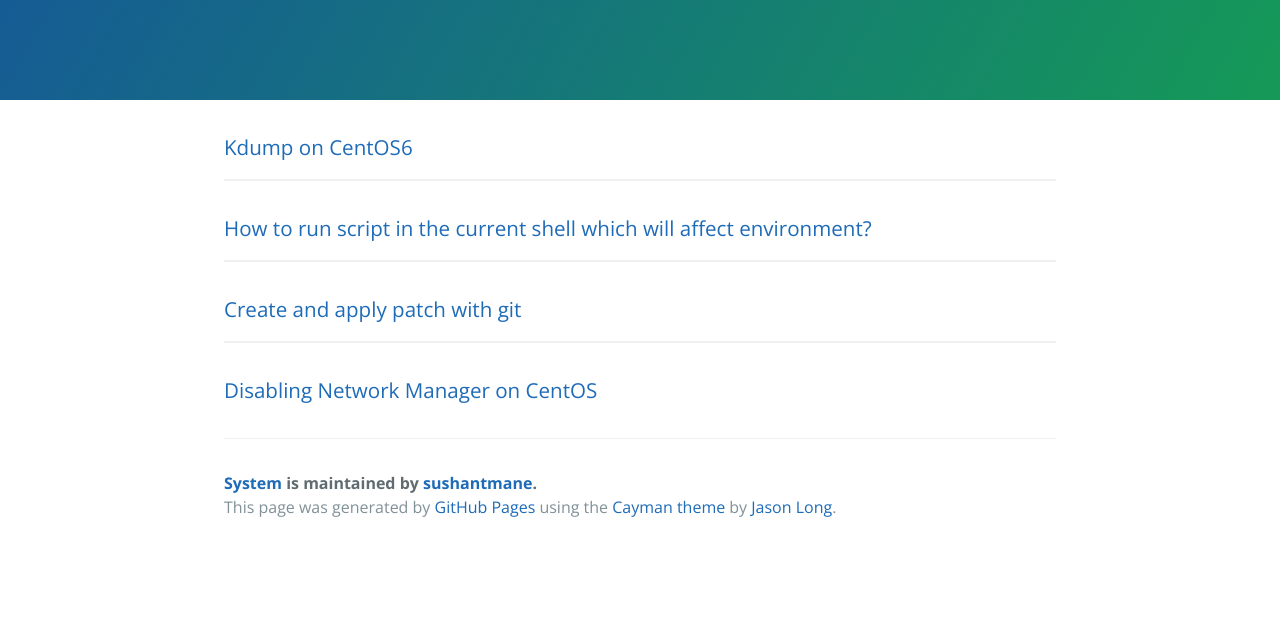
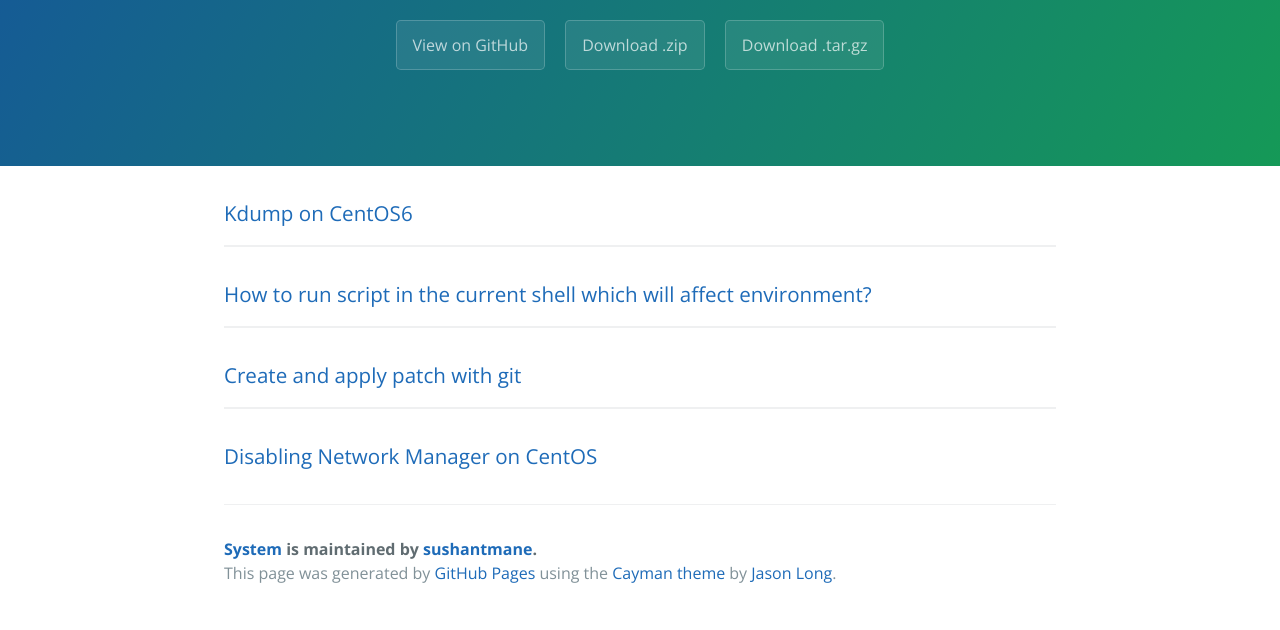
Before and after one commit to sushantmane/lustre-devsetup, a plain HTML site: page index.html in a window 1280 px wide. Shown: the part 170-800 px from the top of the page. Drawn offline with nearby package versions, Linux system fonts and the light colour scheme.

Commit message:
Create gh-pages branch via GitHub

```diff
--- a/index.html
+++ b/index.html
@@ -13,29 +13,42 @@
     <section class="page-header">
       <h1 class="project-name">System</h1>
       <h2 class="project-tagline"></h2>
+      <a href="https://github.com/sushantmane/system" class="btn">View on GitHub</a>
+      <a href="https://github.com/sushantmane/system/zipball/master" class="btn">Download .zip</a>
+      <a href="https://github.com/sushantmane/system/tarball/master" class="btn">Download .tar.gz</a>
     </section>
 
     <section class="main-content">
       <h3>
 <a id="kdump-on-centos6" class="anchor" href="#kdump-on-centos6" aria-hidden="true"><span class="octicon octicon-link"></span></a><a href="https://github.com/sushantmane/centos-tune/wiki/Kdump-on-Centos6">Kdump on CentOS6</a>
 </h3>
+
 <hr>
+
 <h3>
 <a id="how-to-run-script-in-the-current-shell-which-will-affect-environment" class="anchor" href="#how-to-run-script-in-the-current-shell-which-will-affect-environment" aria-hidden="true"><span class="octicon octicon-link"></span></a><a href="https://github.com/sushantmane/centos-tune/wiki/How-to-run-script-in-the-current-shell-which-will-affect-environment%3F">How to run script in the current shell which will affect environment?</a>
 </h3>
+
 <hr>
+
 <h3>
 <a id="create-and-apply-patch-with-git" class="anchor" href="#create-and-apply-patch-with-git" aria-hidden="true"><span class="octicon octicon-link"></span></a><a href="https://github.com/sushantmane/tune-my-system/wiki/Create-and-apply-patch-with-git">Create and apply patch with git</a>
 </h3>
+
 <hr>
+
 <h3>
 <a id="disabling-network-manager-on-centos" class="anchor" href="#disabling-network-manager-on-centos" aria-hidden="true"><span class="octicon octicon-link"></span></a><a href="https://github.com/sushantmane/tune-my-system/wiki/Disabling-Network-Manager-on-CentOS">Disabling Network Manager on CentOS</a>
 </h3>
+
       <footer class="site-footer">
         <span class="site-footer-owner"><a href="https://github.com/sushantmane/system">System</a> is maintained by <a href="https://github.com/sushantmane">sushantmane</a>.</span>
 
         <span class="site-footer-credits">This page was generated by <a href="https://pages.github.com">GitHub Pages</a> using the <a href="https://github.com/jasonlong/cayman-theme">Cayman theme</a> by <a href="https://twitter.com/jasonlong">Jason Long</a>.</span>
       </footer>
+
     </section>
+
+
   </body>
 </html>
--- a/params.json
+++ b/params.json
@@ -1 +1 @@
-{"name":"System","tagline":"","body":"\r\n\r\n\r\n### [Kdump on CentOS6](https://github.com/sushantmane/centos-tune/wiki/Kdump-on-Centos6)\r\n\r\n***\r\n\r\n### [How to run script in the current shell which will affect environment?](https://github.com/sushantmane/centos-tune/wiki/How-to-run-script-in-the-current-shell-which-will-affect-environment%3F)\r\n\r\n***\r\n\r\n### [Create and apply patch with git] (https://github.com/sushantmane/tune-my-system/wiki/Create-and-apply-patch-with-git)\r\n\r\n***\r\n\r\n\r\n### [Disabling Network Manager on CentOS] (https://github.com/sushantmane/tune-my-system/wiki/Disabling-Network-Manager-on-CentOS)\r\n\r\n\r\n***","google":"","note":"Don't delete this file! It's used internally to help with page regeneration."}
+{"name":"System","tagline":"","body":"### [Kdump on CentOS6](https://github.com/sushantmane/centos-tune/wiki/Kdump-on-Centos6)\r\n***\r\n### [How to run script in the current shell which will affect environment?](https://github.com/sushantmane/centos-tune/wiki/How-to-run-script-in-the-current-shell-which-will-affect-environment%3F)\r\n***\r\n### [Create and apply patch with git] (https://github.com/sushantmane/tune-my-system/wiki/Create-and-apply-patch-with-git)\r\n***\r\n### [Disabling Network Manager on CentOS] (https://github.com/sushantmane/tune-my-system/wiki/Disabling-Network-Manager-on-CentOS)","google":"","note":"Don't delete this file! It's used internally to help with page regeneration."}
```
Lines whose indentation alone changed are shown as unchanged.
